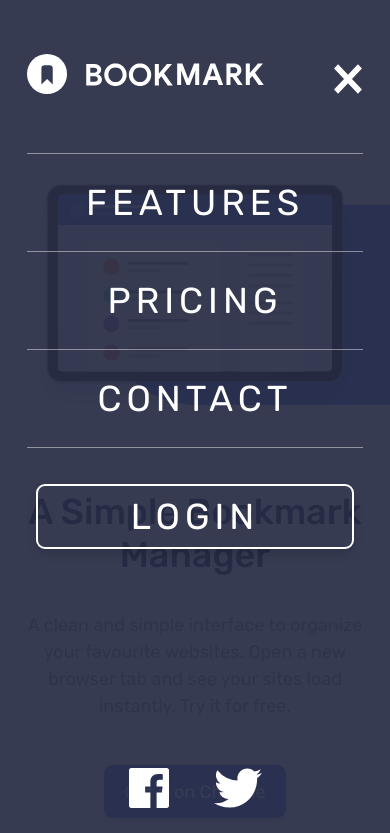
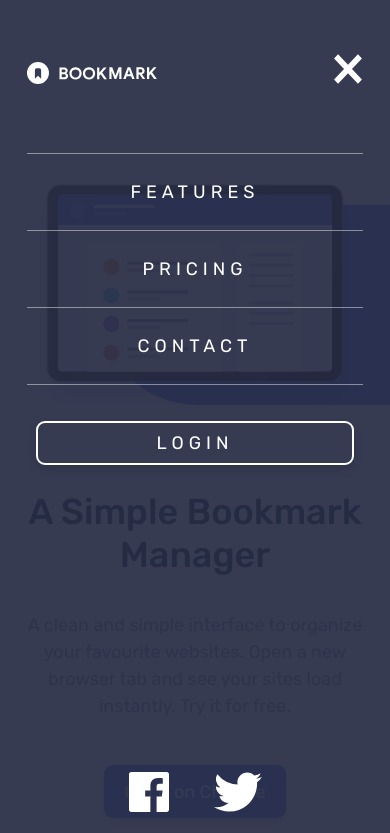
Before and after one commit to KloePoitrot/Bookmark-Landing-Page, a plain HTML site: page index.html in a window 390 px wide. Both pictures are taken after a click on the picture 348 px from the left and 74 px from the top of the page. Shown: the top 833 px of the page. Drawn offline with Linux system fonts and the light colour scheme.

Commit message:
Fix burger menu responsive

```diff
--- a/css/header-n-footer.css
+++ b/css/header-n-footer.css
@@ -10,6 +10,7 @@ FOOTER
 header{
     display: flex;
     justify-content: space-between;
+    align-items: center;
     padding: 3.5rem 3rem;
     max-width: 1440px;
     margin:auto;
@@ -27,7 +28,6 @@ header nav ul{
     gap: 2.5em;
 }
 #headerLogo img{
-    content:url("/img/logo-bookmark.svg")
 }
 #burgerMenu{
     display: none;
--- a/css/responsive.css
+++ b/css/responsive.css
@@ -12,6 +12,7 @@
     header.responsive #burgerMenu{
         align-self:baseline;
     }
+
     header.responsive a{
         color: #fff!important;
     }
@@ -35,7 +36,7 @@
     }
     header.responsive nav li a {
         display: block!important;
-        font-size:2rem;
+        font-size:1rem;
         text-transform: uppercase;
         font-weight: 400;
         letter-spacing: 5px;
@@ -74,6 +75,10 @@
 
 
 @media screen and (max-width:974px) {
+    #headerLogo{
+        width:130px!important;
+        height:22px!important
+    }
     #burgerMenu{
         display: flex!important;
         align-self: center;
```
